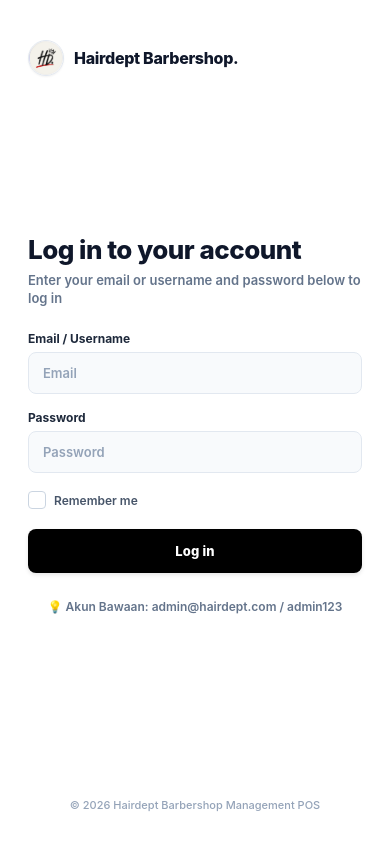
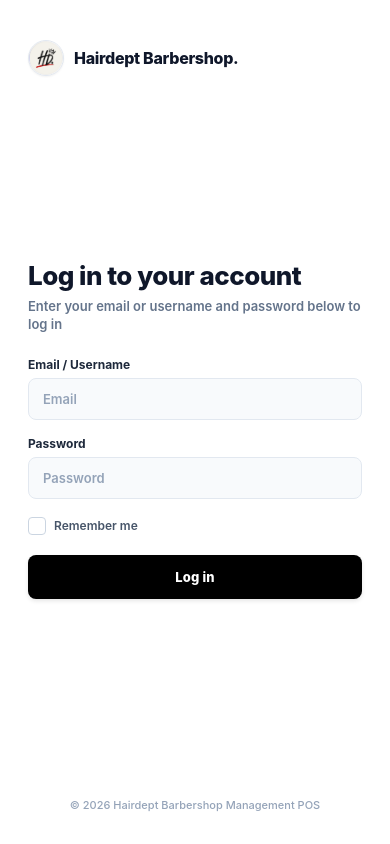
Before and after one commit to DanindraIrvanto2/barbershopMobileApp, a React Native app: screen /Login in a window 390 px wide. Built offline with nearby package versions, Linux system fonts and the light colour scheme.

Commit message:
fix: remove demo hint button from login screen

```diff
--- a/src/screens/LoginScreen.tsx
+++ b/src/screens/LoginScreen.tsx
@@ -71,12 +71,6 @@
     } finally {
       setLoading(false);
     }
-  };
-
-  const fillDemoAccount = () => {
-    setEmail('admin@hairdept.com');
-    setPassword('admin123');
-    setErrorMsg('');
   };
 
   return (
@@ -172,17 +166,6 @@
             >
               <Text style={styles.submitButtonText}>
                 {loading ? 'Logging in...' : 'Log in'}
-              </Text>
-            </TouchableOpacity>
-
-            {/* Quick Fill Demo */}
-            <TouchableOpacity
-              style={styles.quickFillBtn}
-              onPress={fillDemoAccount}
-              activeOpacity={0.7}
-            >
-              <Text style={styles.quickFillText}>
-                💡 Akun Bawaan: admin@hairdept.com / admin123
               </Text>
             </TouchableOpacity>
           </View>
@@ -357,16 +340,6 @@
     fontWeight: '800',
     letterSpacing: 0.2,
   },
-  quickFillBtn: {
-    marginTop: 16,
-    paddingVertical: 10,
-    alignItems: 'center',
-  },
-  quickFillText: {
-    color: '#64748B',
-    fontSize: 12,
-    fontWeight: '600',
-  },
   footer: {
     alignItems: 'center',
     paddingTop: 16,
```
